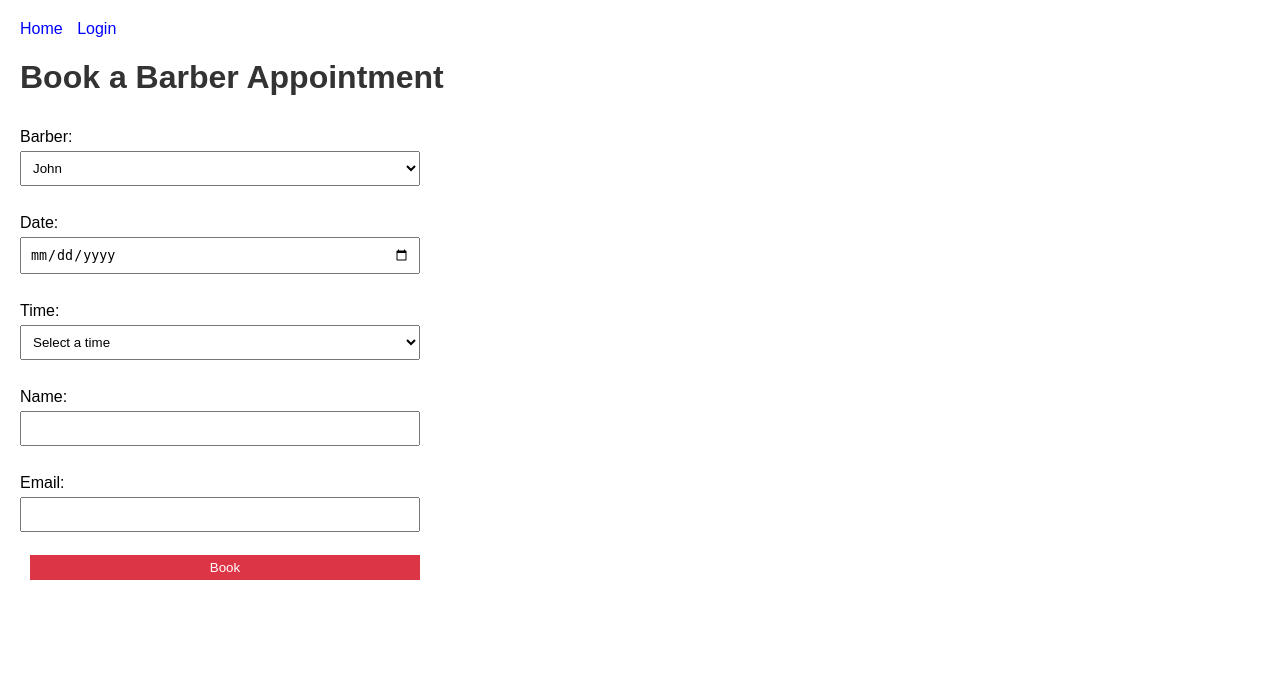
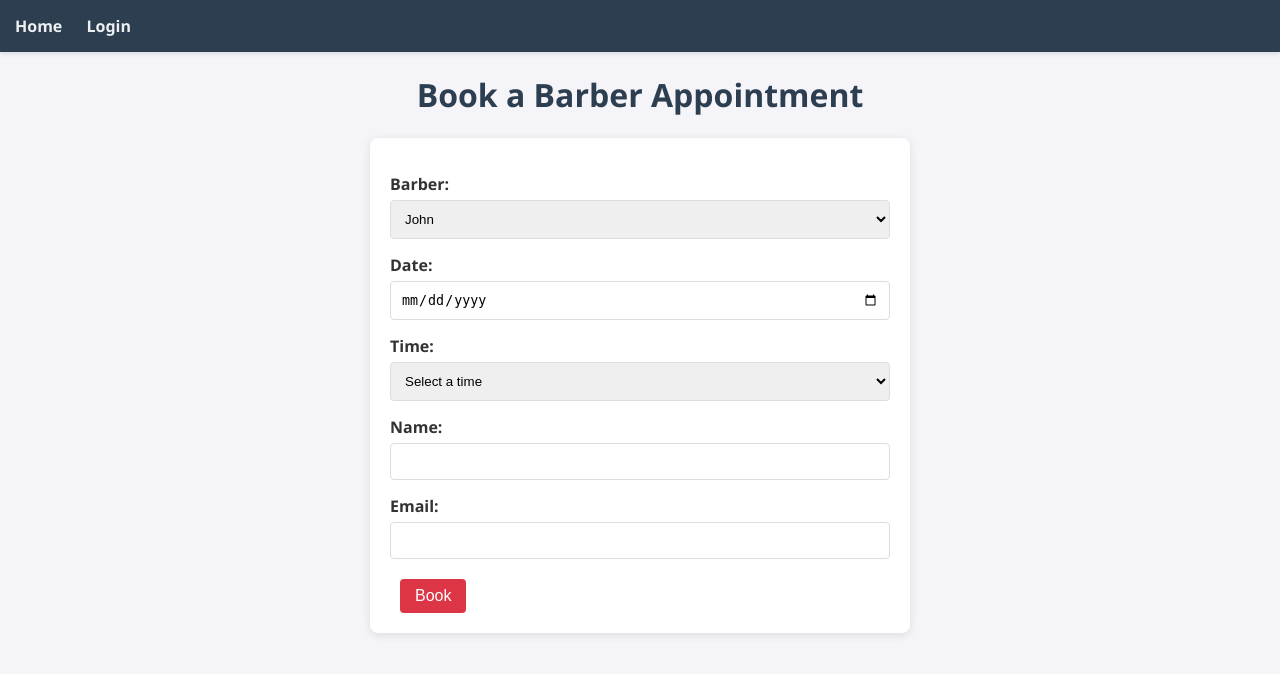
Before and after one commit to UmarZarief/barber_booking, a Flask app: page / in a window 1280 px wide. Shown: the top 674 px of the page. Run offline with Flask 3, Linux system fonts and the light colour scheme.

Commit message:
Enhance UI with modern styling

```diff
--- a/static/styles.css
+++ b/static/styles.css
@@ -1,50 +1,94 @@
 body {
-    font-family: Arial, sans-serif;
+    font-family: 'Segoe UI', Tahoma, Geneva, Verdana, sans-serif;
     margin: 0;
-    padding: 20px;
+    padding: 0;
+    background-color: #f4f4f9;
+    color: #333;
 }
 nav {
-    margin-bottom: 20px;
+    background-color: #2c3e50;
+    padding: 15px;
+    box-shadow: 0 2px 5px rgba(0, 0, 0, 0.1);
 }
 nav a {
-    margin-right: 10px;
+    color: #ecf0f1;
+    margin-right: 20px;
     text-decoration: none;
-    color: blue;
+    font-weight: bold;
+}
+nav a:hover {
+    color: #3498db;
 }
 h1, h2 {
-    color: #333;
+    color: #2c3e50;
+    text-align: center;
 }
 form {
-    max-width: 400px;
-    display: flex;
-    flex-direction: column;
+    max-width: 500px;
+    margin: 20px auto;
+    padding: 20px;
+    background-color: #fff;
+    border-radius: 8px;
+    box-shadow: 0 2px 10px rgba(0, 0, 0, 0.1);
 }
 label {
-    margin-top: 10px;
+    display: block;
+    margin-top: 15px;
+    font-weight: bold;
 }
-input, select, button {
+input, select {
+    width: 100%;
+    padding: 10px;
     margin-top: 5px;
-    padding: 8px;
+    border: 1px solid #ddd;
+    border-radius: 4px;
+    box-sizing: border-box;
 }
 button {
-    background-color: #28a745;
+    width: 100%;
+    padding: 12px;
+    margin-top: 20px;
+    background-color: #3498db;
     color: white;
     border: none;
+    border-radius: 4px;
     cursor: pointer;
+    font-size: 16px;
 }
 button:hover {
-    background-color: #218838;
+    background-color: #2980b9;
 }
 .success {
-    color: green;
+    color: #28a745;
+    text-align: center;
+    font-weight: bold;
 }
 .error {
-    color: red;
+    color: #dc3545;
+    text-align: center;
+    font-weight: bold;
+}
+ul {
+    list-style: none;
+    padding: 0;
+    max-width: 600px;
+    margin: 20px auto;
+}
+li {
+    background-color: #fff;
+    padding: 15px;
+    margin-bottom: 10px;
+    border-radius: 8px;
+    box-shadow: 0 2px 5px rgba(0, 0, 0, 0.1);
+    display: flex;
+    justify-content: space-between;
+    align-items: center;
 }
 form button {
+    width: auto;
     background-color: #dc3545;
     margin-left: 10px;
-    padding: 5px 10px;
+    padding: 8px 15px;
 }
 form button:hover {
     background-color: #c82333;
```
